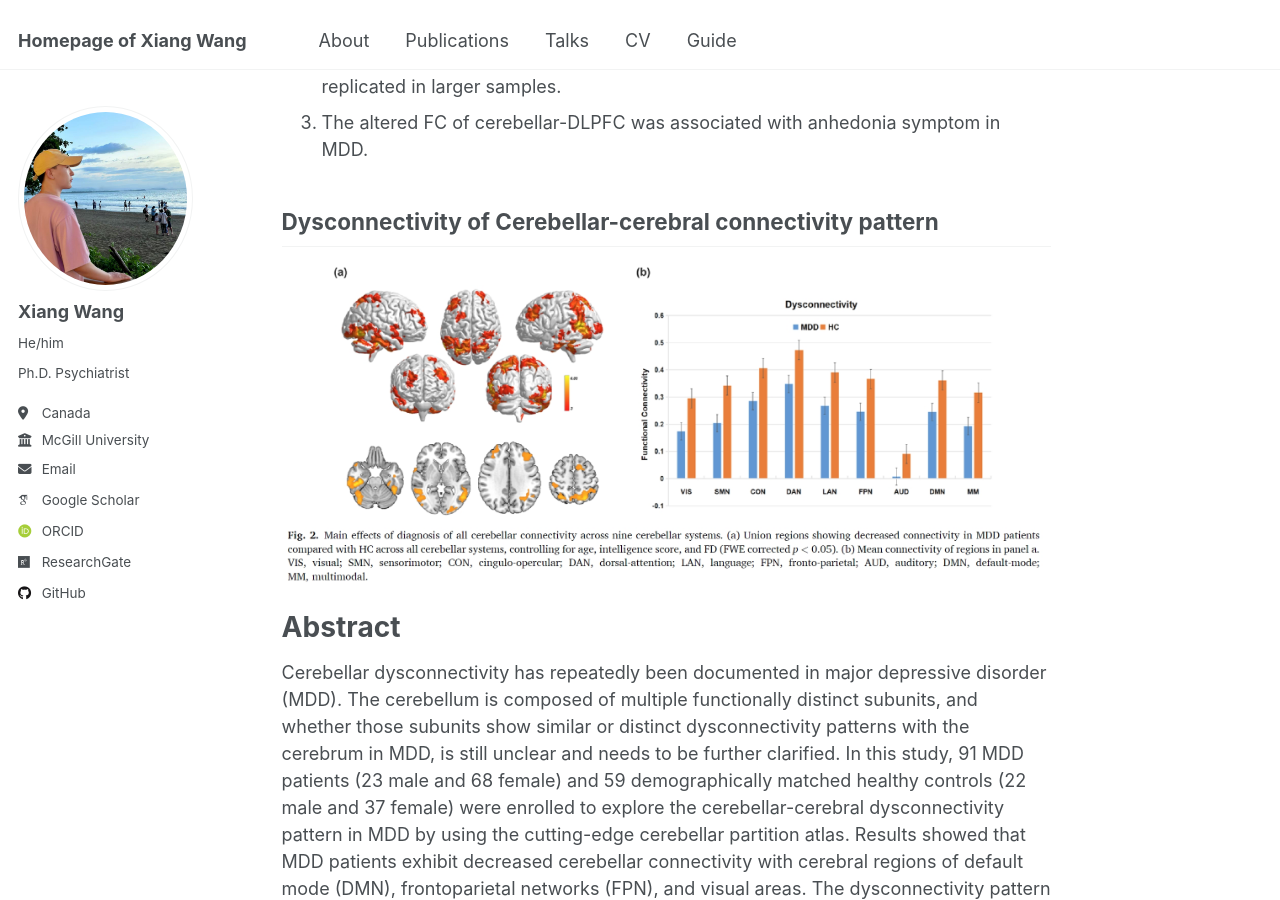
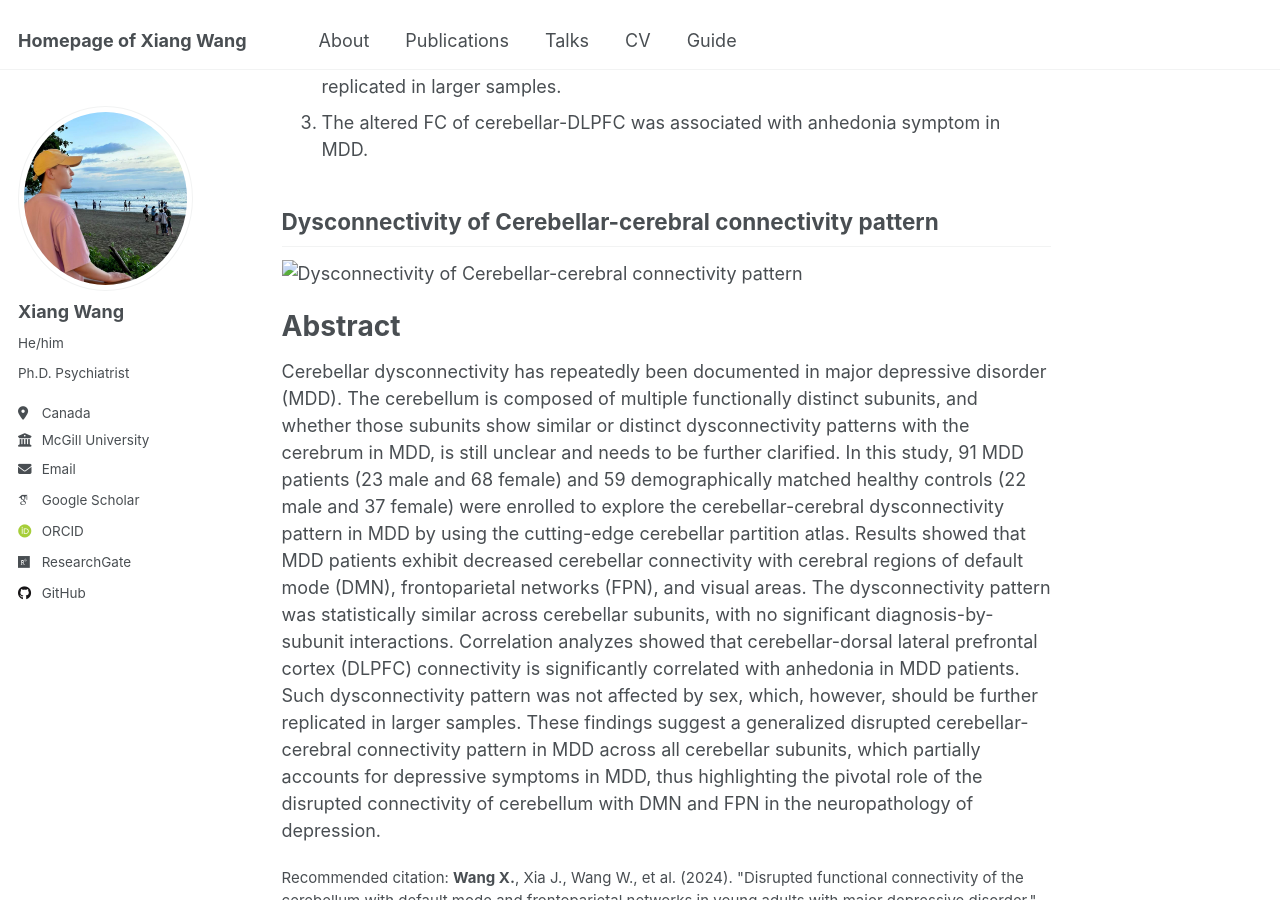
Before and after one commit to Xiang-Wangs/xiang-wangs.github.io, a Jekyll site: the page built from _publications/20230408_Disrupted_functional_connectivity_of_the_cerebellum_with_default_mode_and_frontoparietal_networks_in_young_adults_with_MDD.md, in a window 1280 px wide and 900 px high, scrolled down 355 px. Built offline with Jekyll 4.4.1, drawn with Linux system fonts in a browser that asks for light colours; some web fonts are replaced.

Commit message:
Update 20230408_Disrupted_functional_connectivity_of_the_cerebellum_with_default_mode_and_frontoparietal_networks_in_young_adults_with_MDD.md

```diff
--- a/_publications/20230408_Disrupted_functional_connectivity_of_the_cerebellum_with_default_mode_and_frontoparietal_networks_in_young_adults_with_MDD.md
+++ b/_publications/20230408_Disrupted_functional_connectivity_of_the_cerebellum_with_default_mode_and_frontoparietal_networks_in_young_adults_with_MDD.md
@@ -20,7 +20,7 @@ Highlights
 
 Dysconnectivity of Cerebellar-cerebral connectivity pattern
 ------
-![Dysconnectivity of Cerebellar-cerebral connectivity pattern](/images/Article/Cerebellum_Figure2.jpg)
+![Dysconnectivity of Cerebellar-cerebral connectivity pattern](/images/Articles/Cerebellum_Figure2.jpg)
 
 Abstract
 ======
```
